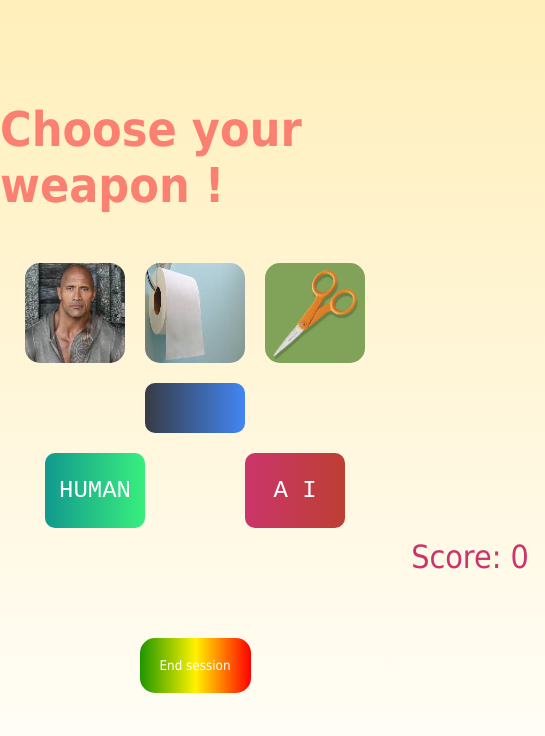
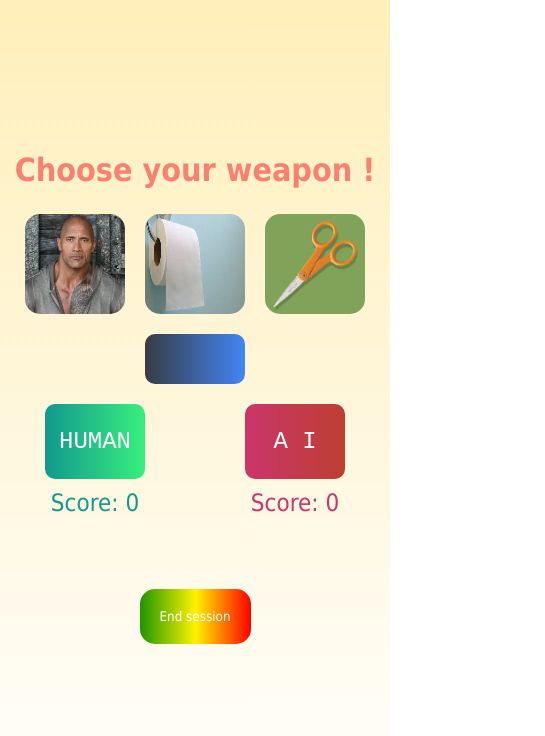
Before and after one commit to Stefanczc/game-rps, a plain HTML site: page index.html in a window 390 px wide. Shown: the whole page, 545 px wide, since content can reach past the window. Drawn offline with Linux system fonts and the light colour scheme.

Commit message:
update
- added mq to few elements

```diff
--- a/index.scss
+++ b/index.scss
@@ -133,5 +133,14 @@ body > h6 {
         letter-spacing: 0px;
         font-size: 24px;
     }
+    body > h6 {
+        color: salmon;
+        font-size: 32px;
+        margin-bottom: 25px;
+    }
+    .score {
+        column-gap: 50px;
+        font-size: 24px;
+    }
 
 }
```
Also changed, not shown: index.css, 1 other file.
